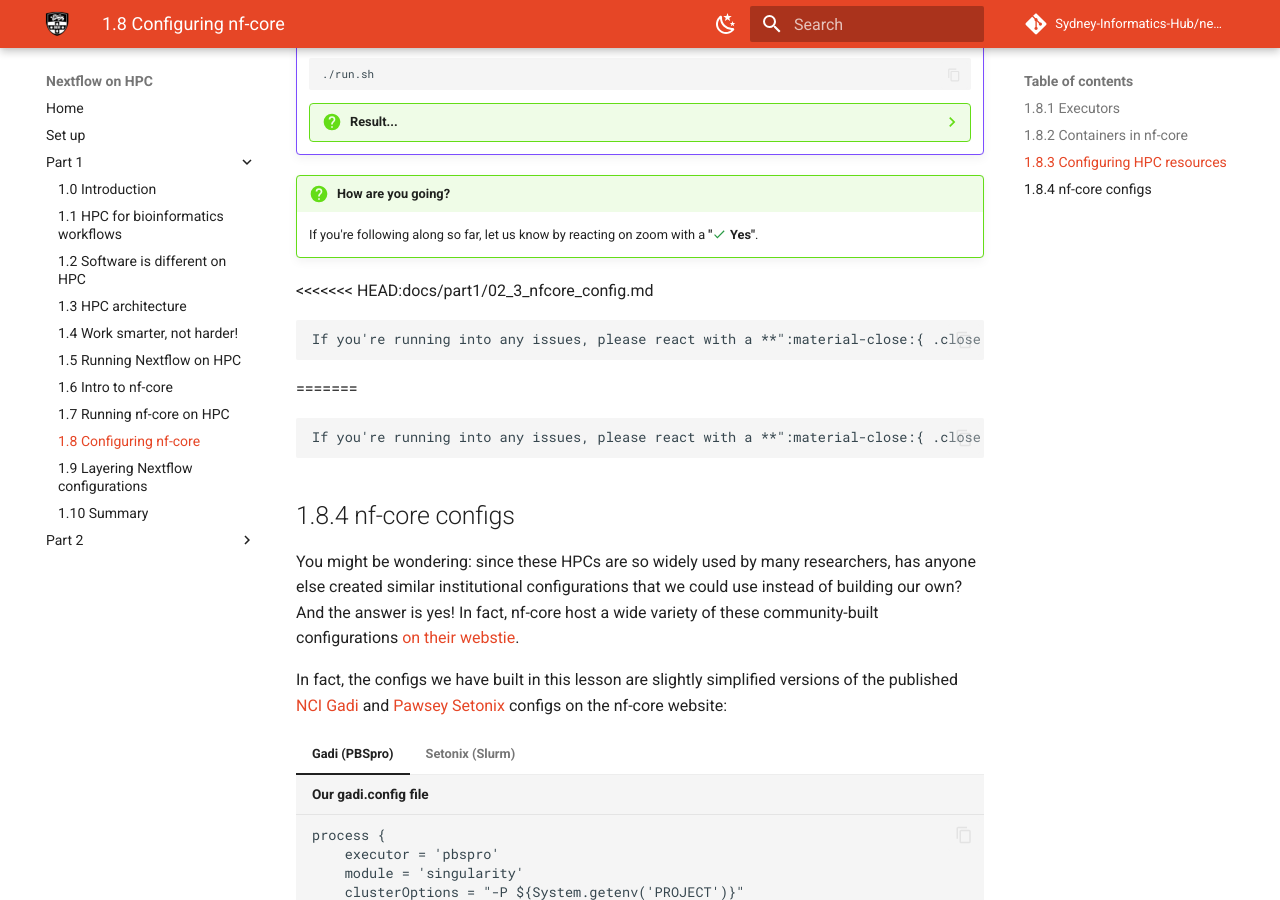
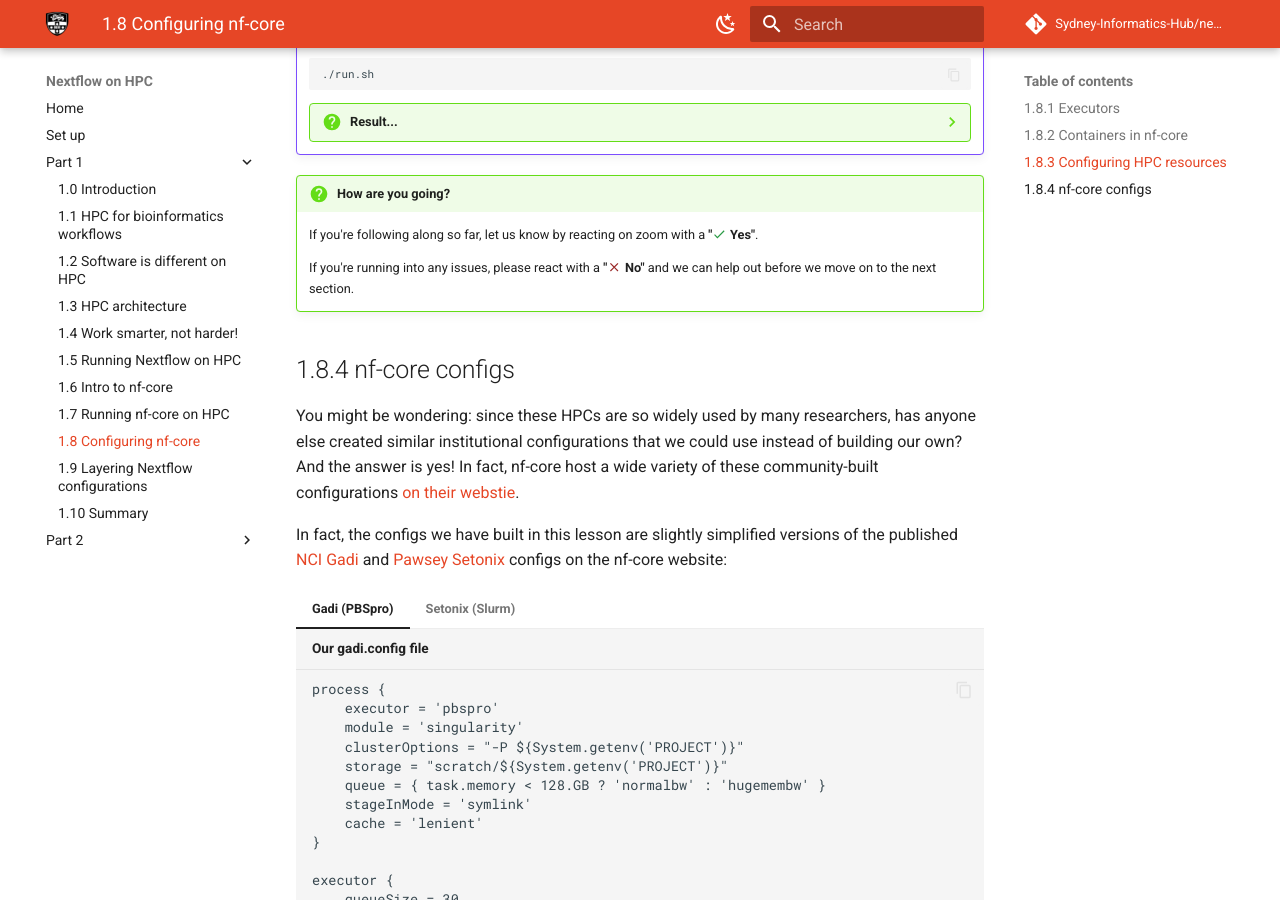
Before and after one commit to Sydney-Informatics-Hub/nextflow-hpc-workshop, an MkDocs documentation site: the page built from docs/part1/01_8_nfcore_config.md, in a window 1280 px wide and 900 px high, scrolled down 7418 px. Built offline with MkDocs 1.6.1 and Material for MkDocs 9.7.7, drawn with Linux system fonts in a browser that asks for light colours; comment, search, counter and statistics services are not loaded; some of the changed text lies outside the part shown.

```diff
--- a/docs/part1/01_8_nfcore_config.md
+++ b/docs/part1/01_8_nfcore_config.md
@@ -742,10 +742,6 @@ We now have a configuration file with both our executor defined and singularity
 !!! question "How are you going?"
 
     If you're following along so far, let us know by reacting on zoom with a **":material-check:{ .check } Yes"**.
-<<<<<<< HEAD:docs/part1/02_3_nfcore_config.md
-
-    If you're running into any issues, please react with a **":material-close:{ .close } No"** and we can help out before we move on to the next section.
-=======
 
     If you're running into any issues, please react with a **":material-close:{ .close } No"** and we can help out before we move on to the next section.
 
@@ -908,4 +904,3 @@ In fact, the configs we have built in this lesson are slightly simplified versio
     You can see that there are many similarities between our configuration and the nf-core version. The nf-core configs contain a few additional parameters and some more detailed queue selection logic, but ultimately they accomplish the same task. So, why didn't we introduce these earlier? Because by building one from scratch, you have now learned about how Nextflow is configured to use executors to communicate with HPC schedulers and request resources for your jobs.
 
     Also know that these community-built configurations are a good starting point, but may need to be slightly altered for your particular use case. In particular, depending on what you are running, you may desire a more complex queue selection logic that takes CPU usage into account as well as memory, and if you have a pipeline that uses GPUs, you will need to include logic to request a GPU queue.
->>>>>>> origin/main:docs/part1/01_8_nfcore_config.md
```
